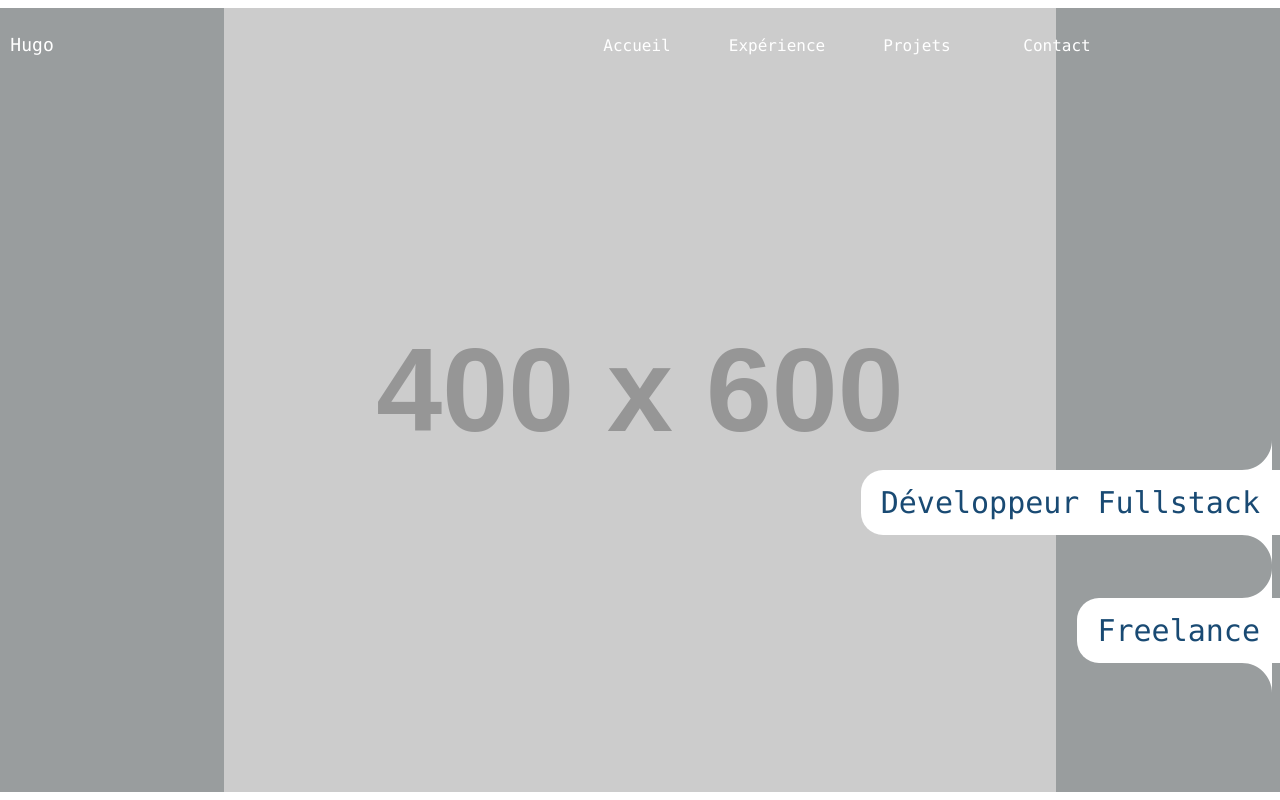
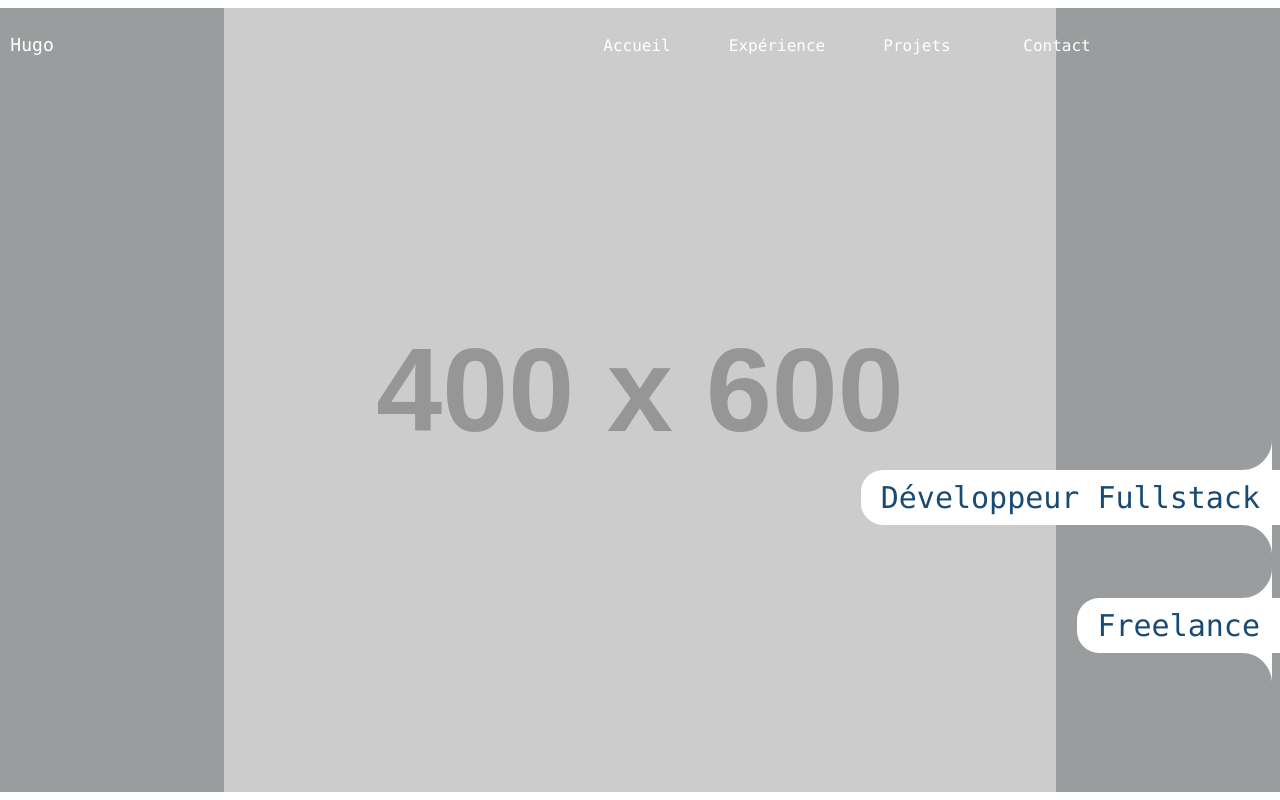
Before and after one commit to HugoVarloud/portfolio, a React (Vite) app in the folder portfolio-hugo-varloud-meyer/: page / in a window 1280 px wide. Shown: the top 800 px of the page. Built offline with nearby package versions, Linux system fonts and the light colour scheme.

Commit message:
committing the build version of the project to deploy on netlify

```diff
--- a/portfolio-hugo-varloud-meyer/src/components/Home/Home.css
+++ b/portfolio-hugo-varloud-meyer/src/components/Home/Home.css
@@ -25,8 +25,8 @@
     background-color: white;
     padding-left: 20px;
     padding-right: 20px;
-    padding-top: 10px;
-    padding-bottom: 10px;
+    padding-top: 5px;
+    padding-bottom: 5px;
     border-radius: 22px 0 0 22px;
     top: 55%;
     right: 0;
@@ -65,8 +65,8 @@
     background-color: white;
     padding-left: 20px;
     padding-right: 20px;
-    padding-top: 10px;
-    padding-bottom: 10px;
+    padding-top: 5px;
+    padding-bottom: 5px;
     border-radius: 22px 0 0 22px;
     top: 71%;
     right: 0;
@@ -141,94 +141,3 @@
         font-size: 30px;
     }
 }
-
-
-/* .mountain1 {
-    position: absolute;
-    content: '';
-    bottom: 0;
-    border-top: 0px solid transparent;
-    border-right: 85vw solid transparent;
-    border-bottom: 130px solid rgb(244 253 255);
-    border-left: 350px solid transparent;
-    z-index: 5;
-}
-
-.mountain2 {
-    position: absolute;
-    content: '';
-    bottom: 0;
-    border-top: 0px solid transparent;
-    border-right: 35vw solid transparent;
-    border-bottom: 120px solid rgb(244 253 255);
-    border-left: 524px solid transparent;
-    z-index: 4;
-    right: -110px;
-}
-
-.mountain3 {
-    position: absolute;
-    content: '';
-    bottom: 0;
-    left: 520px;
-    border-top: 0px solid transparent;
-    border-right: 180px solid transparent;
-    border-bottom: 350px solid rgb(148 185 196);
-    border-left: 180px solid transparent;
-    z-index: 3;
-}
-
-.mountain4 {
-    position: absolute;
-    content: '';
-    bottom: 0;
-    left: 585px;
-    border-top: 0px solid transparent;
-    border-right: 180px solid transparent;
-    border-bottom: 315px solid rgb(183 225 238);
-    border-left: 180px solid transparent;
-    z-index: 2;
-} */
-
-/*
-.section1 .clouds {
-    position: absolute;
-    top: 0;
-    left: 0;
-    width: 100%;
-    height: 100%;
-    overflow: hidden;
-}
-
-.section1 .clouds img {
-    position: absolute;
-    bottom: 0;
-    max-width: 100%;
-    left: 0;
-}
-.img1 {
-    animation: animate calc(18s * 4) linear infinite;
-}
-.img2 {
-    animation: animate calc(18s * 2) linear infinite;
-}
-.img3 {
-    animation: animate calc(18s * 3) linear infinite;
-}
-.img4 {
-    animation: animate calc(18s * 2) linear infinite;
-}
-.img5 {
-    animation: animate calc(18s * 2) linear infinite;
-}
-@keyframes animate
-{
-    0%
-    {
-        transform: translateX(-100%);
-    }
-    100%
-    {
-        transform: translateX(100%);
-    }
-} */
```
Also changed, not shown: 1 other file (tests, documents, lock files or other folders).
